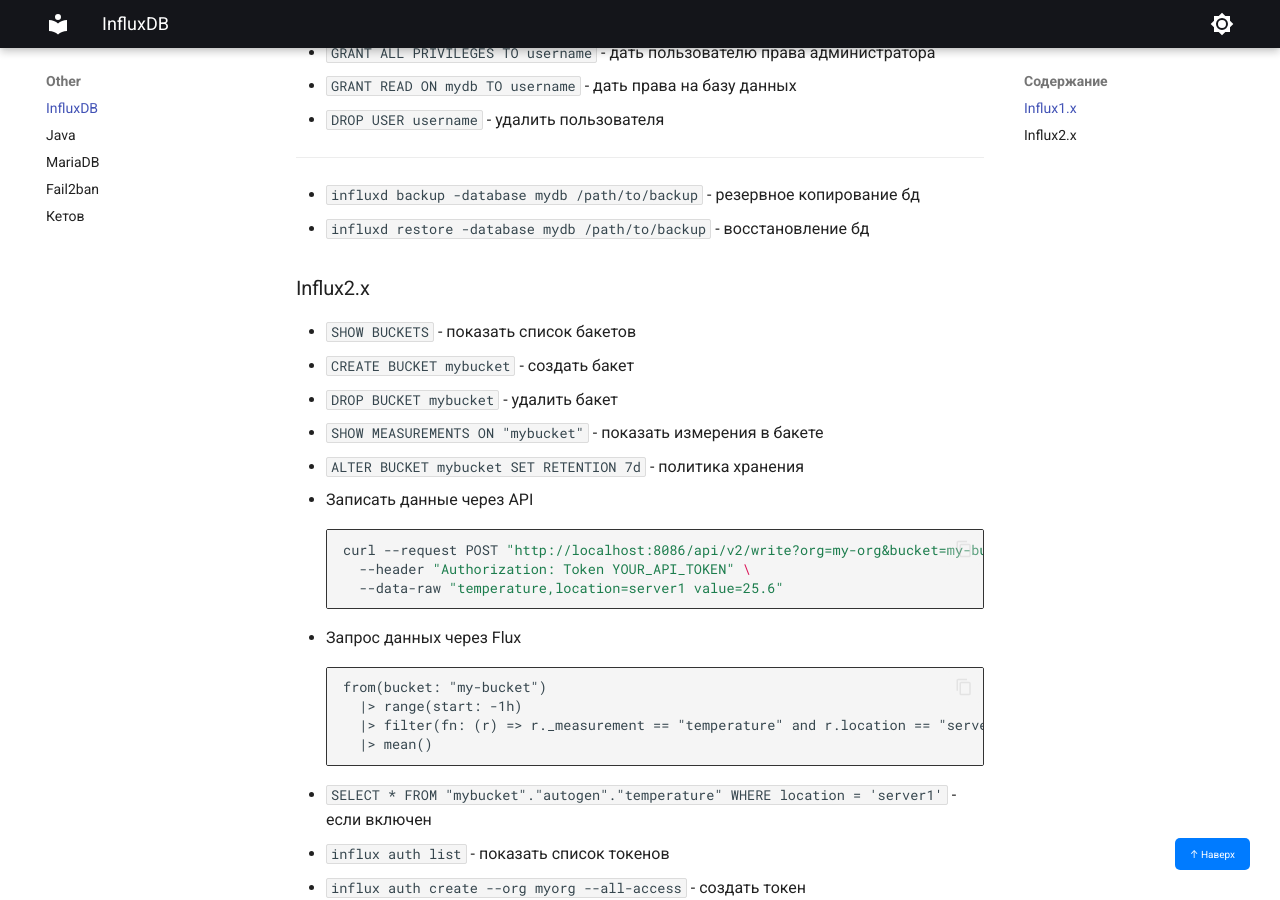
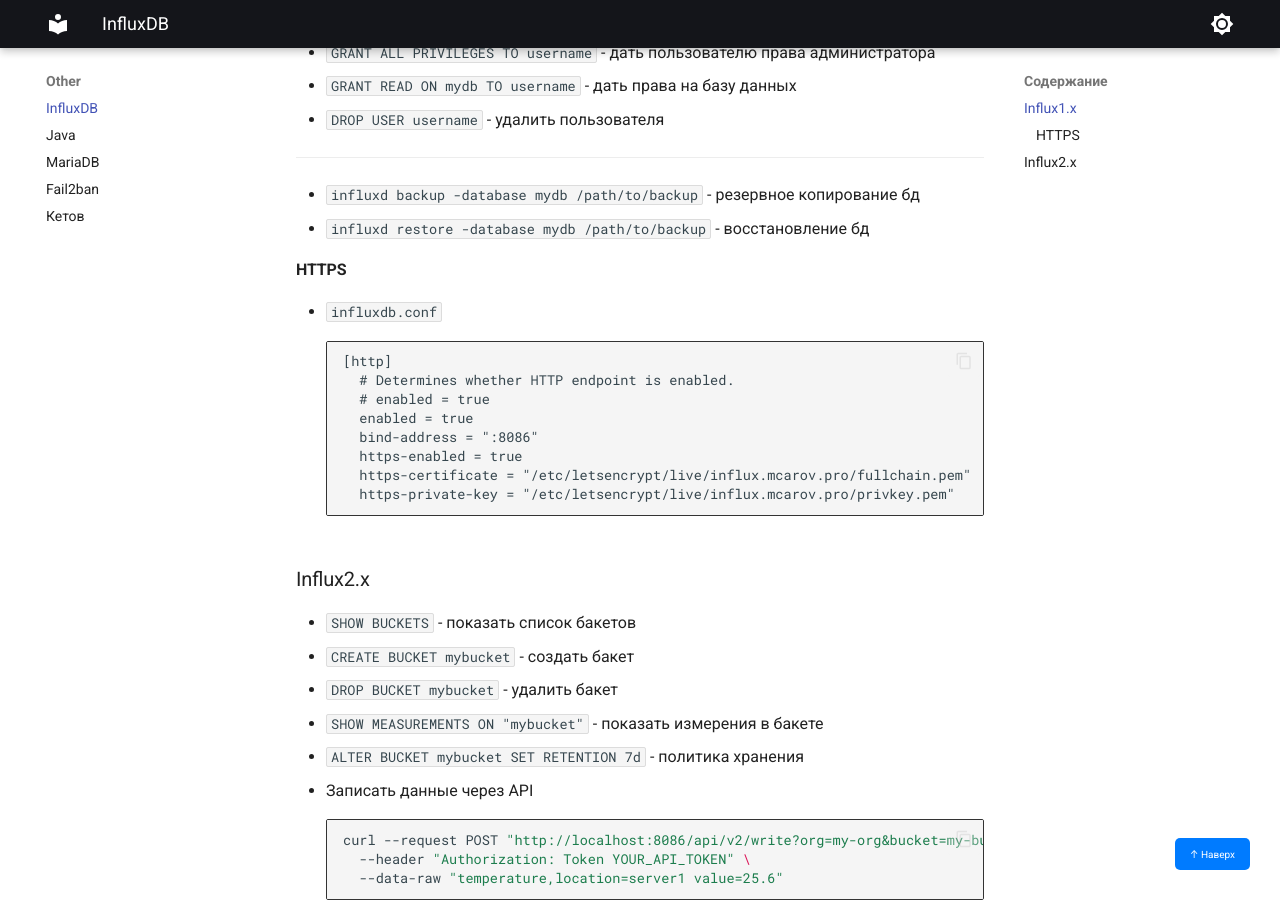
Before and after one commit to ilyamak04/wiki, an MkDocs documentation site: the page built from docs/Other/InfluxDB.md, in a window 1280 px wide and 900 px high, scrolled down 822 px. Built offline with MkDocs 1.6.1 and Material for MkDocs 9.7.7, drawn with Linux system fonts in a browser that asks for light colours; some of the changed text lies outside the part shown.

Commit message:
ADD some influx

````diff
--- a/docs/Other/InfluxDB.md
+++ b/docs/Other/InfluxDB.md
@@ -1,6 +1,6 @@
 ### Influx1.x
 
-- `unflux` - подключиться
+- `unflux` - подключиться (`influx -ssl -host influx.mcarov.pro`)
 - `show databases` - список бд
 - `create database <db>` - создать бд
 - `drop database <db>` - удалить бд
@@ -29,6 +29,20 @@
 
 - `influxd backup -database mydb /path/to/backup` - резервное копирование бд
 - `influxd restore -database mydb /path/to/backup` - восстановление бд
+
+#### HTTPS
+
+- `influxdb.conf`
+```conf
+[http]
+  # Determines whether HTTP endpoint is enabled.
+  # enabled = true
+  enabled = true
+  bind-address = ":8086"
+  https-enabled = true
+  https-certificate = "/etc/letsencrypt/live/influx.mcarov.pro/fullchain.pem"
+  https-private-key = "/etc/letsencrypt/live/influx.mcarov.pro/privkey.pem"
+```
 
 ### Influx2.x
 
````
